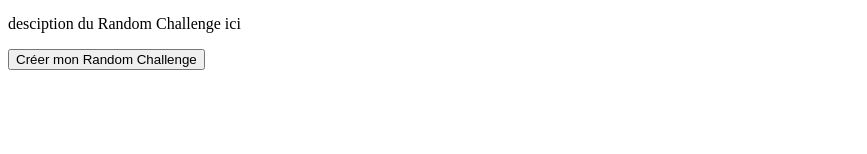
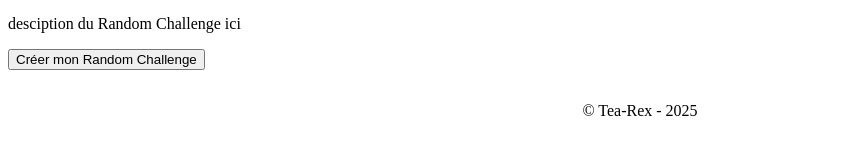
Before and after one commit to florebrlr/sims4-challenge-generator, a Vue app in the folder sims4-challenge-generator/: page / in a window 1280 px wide. Shown: the part 304-458 px from the top of the page, without its empty margins (0-867 px from the left). Built offline with nearby package versions, Linux system fonts and the light colour scheme.

Commit message:
🍱 add footer

```diff
--- a/sims4-challenge-generator/src/App.vue
+++ b/sims4-challenge-generator/src/App.vue
@@ -3,14 +3,16 @@
   <div id="app">
     <NavBar />
     <router-view />
+    <Footer />
   </div>
 </template>
 
 <script>
-import NavBar from "@/components/NavBar.vue";
+import NavBar from '@/components/NavBar.vue'
+import Footer from './components/Footer.vue'
 
 export default {
-  name: "App",
-  components: { NavBar }
-};
+  name: 'App',
+  components: { NavBar, Footer },
+}
 </script>
--- /dev/null
+++ b/sims4-challenge-generator/src/components/Footer.vue
@@ -0,0 +1,18 @@
+<template>
+  <footer>
+    <p>© Tea-Rex - 2025</p>
+  </footer>
+</template>
+
+<script>
+export default {
+  name: 'Footer',
+}
+</script>
+
+<style scoped>
+footer {
+  text-align: center;
+  padding: 1rem;
+}
+</style>
```
